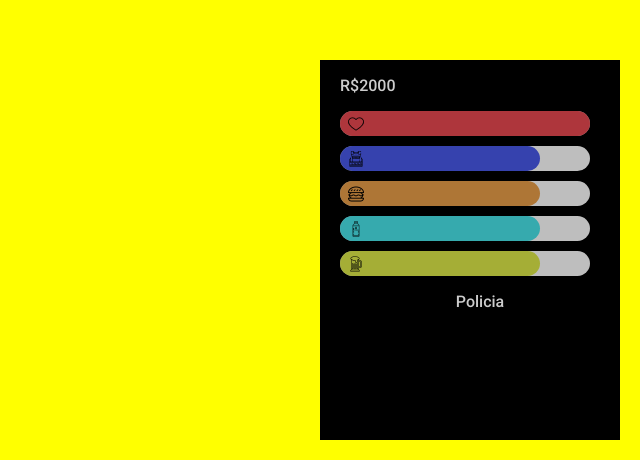
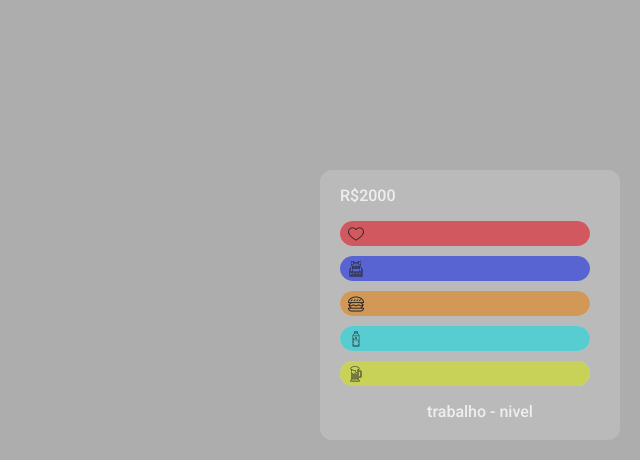
Before and after one commit to GhostsBR/HUD-GoldenScripts, a plain HTML site: page index.html in a window 1280 px wide. Shown: the part 340-800 px from the top of the page, without its empty margins (640-1280 px from the left). Drawn offline with Linux system fonts and the light colour scheme.

Commit message:
MOD Background
Modified the HUD background

```diff
--- a/index.html
+++ b/index.html
@@ -42,7 +42,7 @@
                         <img src="img/drunk.png" alt="16px">
                     </div>
                 </div>
-                <p class="job">Policia</p>
+                <p class="job">trabalho - nivel</p>
             </div>
         </div>
     </body>
--- a/style.css
+++ b/style.css
@@ -6,17 +6,19 @@
 
 body {
     border: 0px;
-    background-color: yellow;
+    background-color: rgb(173, 173, 173);
 }
 
 #hud-div {
     position: absolute;
-    background-color: black;
-    height: 380px;
+    background-color: rgb(190, 190, 190);
+    height: 270px;
     margin-top: 0px;
+    border-radius: 12px;
     width: 300px;
     right: 20px;
     bottom: 20px;
+    opacity: 80%;
 }
 
 .money {
@@ -32,7 +34,6 @@ body {
     margin-left: 20px;
     margin-top: 0px;
     background-color: transparent;
-    opacity: 80%;
 }
 
 .img {
@@ -63,7 +64,7 @@ body {
 
 .progress-armor {
     position: absolute;
-    width: 200px;
+    width: 250px;
     height: 25px;
     border-radius: 150px;
     background-color: rgb(27, 46, 214);
@@ -72,7 +73,7 @@ body {
 
 .progress-hunger {
     position: absolute;
-    width: 200px;
+    width: 250px;
     height: 25px;
     border-radius: 150px;
     background-color: rgb(214, 127, 27);
@@ -81,7 +82,7 @@ body {
 
 .progress-thirst {
     position: absolute;
-    width: 200px;
+    width: 250px;
     height: 25px;
     border-radius: 150px;
     background-color: rgb(27, 208, 214);
@@ -90,7 +91,7 @@ body {
 
 .progress-drunk {
     position: absolute;
-    width: 200px;
+    width: 250px;
     height: 25px;
     border-radius: 150px;
     background-color: rgb(201, 214, 27);
@@ -100,4 +101,5 @@ body {
 .job {
     color: white;
     text-align: center;
+    text-decoration: solid;
 }
```
